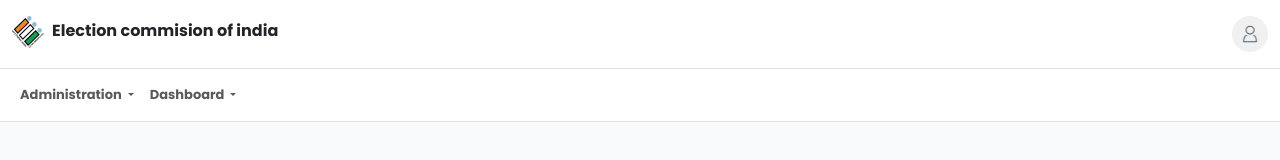
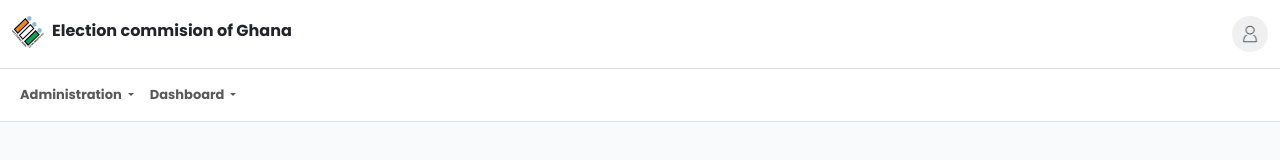
Before and after one commit to ChakriNaidu31/elections, an Angular app: page /navbar in a window 1280 px wide. Shown: the top 160 px of the page. Built offline with nearby package versions, Linux system fonts and the light colour scheme.

Commit message:
Updated project meta

```diff
--- a/package.json
+++ b/package.json
@@ -1,5 +1,5 @@
 {
-  "name": "elections",
+  "name": "ballot-radar-ui",
   "version": "0.0.0",
   "scripts": {
     "ng": "ng",
--- a/src/app/pages/navbar/navbar.component.html
+++ b/src/app/pages/navbar/navbar.component.html
@@ -2,7 +2,7 @@
   <div class="row">
     <div class="col-9">
       <img src="../../../assets/signin/logo.png" alt="" width="32" height="32" alt="election commission logo">
-      <span class=" f-1 ms-2 fw-bold">Election commision of india</span>
+      <span class=" f-1 ms-2 fw-bold">Election commision of Ghana</span>
     </div>
 
     <div class="col-3 text-end">
--- a/src/index.html
+++ b/src/index.html
@@ -3,7 +3,7 @@
 
 <head>
   <meta charset="utf-8">
-  <title>Elections</title>
+  <title>Ballot Radar</title>
   <base href="/">
   <meta name="viewport" content="width=device-width, initial-scale=1">
   <link rel="icon" type="image/x-icon" href="favicon.ico">
@@ -19,7 +19,7 @@
   <script src="https://cdn.jsdelivr.net/npm/bootstrap@5.3.3/dist/js/bootstrap.min.js"
     integrity="sha384-0pUGZvbkm6XF6gxjEnlmuGrJXVbNuzT9qBBavbLwCsOGabYfZo0T0to5eqruptLy"
     crossorigin="anonymous"></script>
-    <script src="	https://cdn.jsdelivr.net/npm/bootstrap@5.3.3/dist/js/bootstrap.bundle.min.js"></script>
+  <script src="	https://cdn.jsdelivr.net/npm/bootstrap@5.3.3/dist/js/bootstrap.bundle.min.js"></script>
   <!--font family link-->
   <link rel="preconnect" href="https://fonts.googleapis.com">
   <link rel="preconnect" href="https://fonts.gstatic.com" crossorigin>
@@ -30,9 +30,11 @@
   <link href="https://fonts.googleapis.com/css2?family=Roboto:wght@300;400;500&display=swap" rel="stylesheet">
   <link href="https://fonts.googleapis.com/icon?family=Material+Icons" rel="stylesheet">
 </head>
+
 <body class="bg-light bg-gradient ">
-      <app-nav></app-nav>
-      <app-root></app-root>
-      <app-footer></app-footer>
-  </body>
+  <app-nav></app-nav>
+  <app-root></app-root>
+  <app-footer></app-footer>
+</body>
+
 </html>
```
Also changed, not shown: 2 other files (tests, documents, lock files or other folders).
